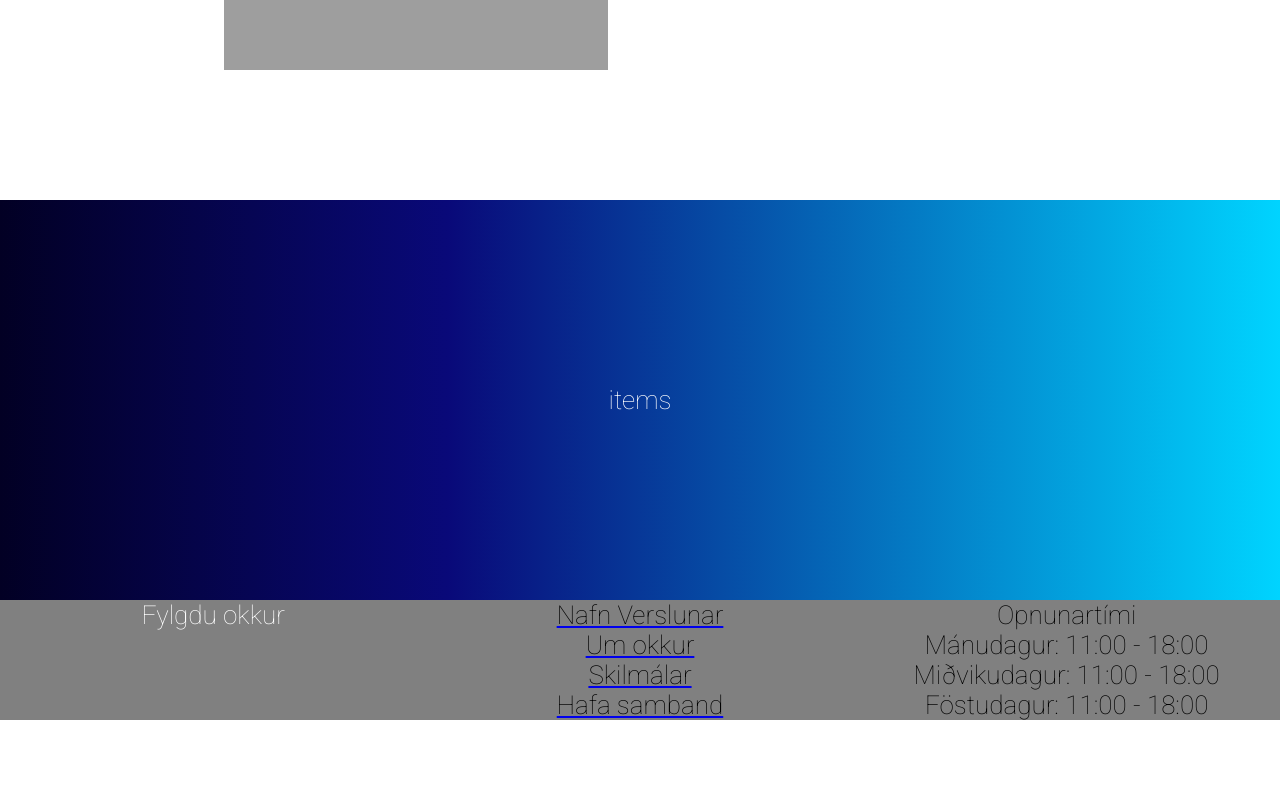
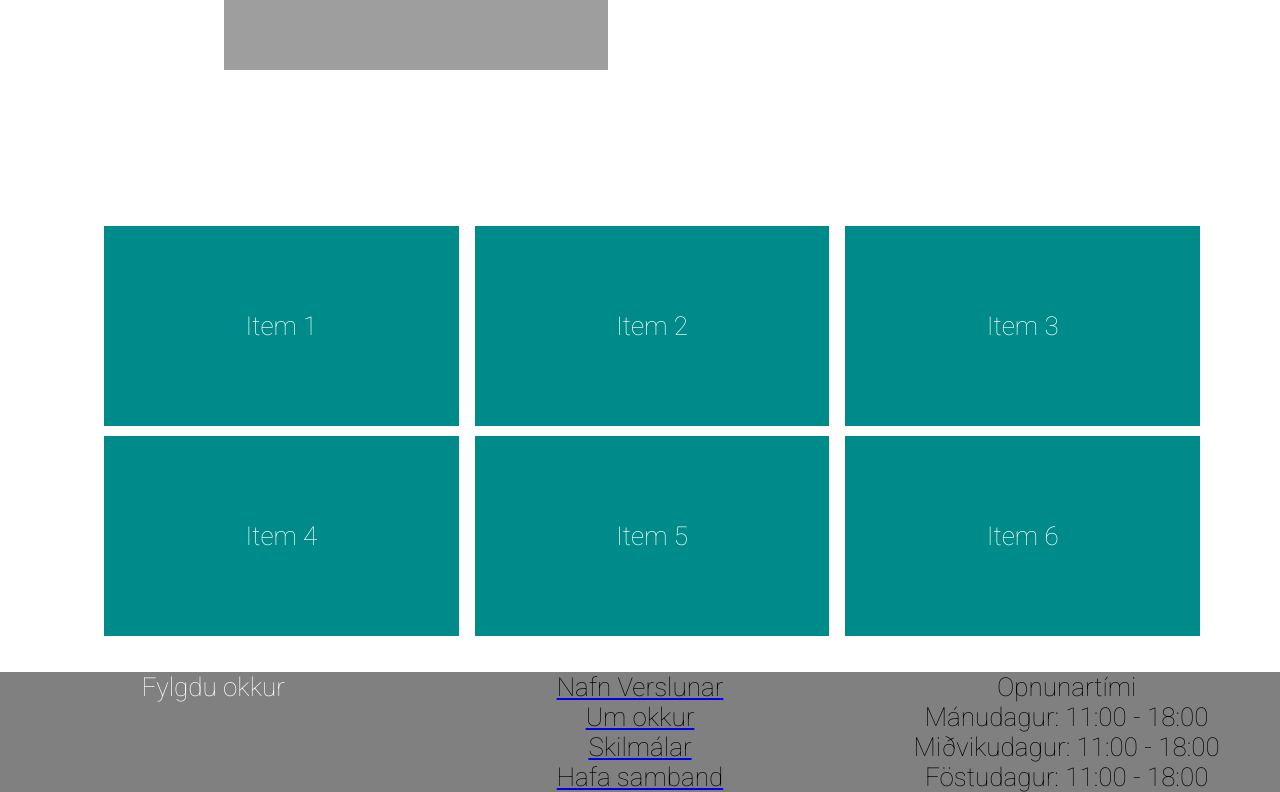
Before and after one commit to birkirfreyrg/My-Website, a React (Create React App) app: page / in a window 1280 px wide. Shown: the part 692-1484 px from the top of the page. Before the commit the page ends 1412 px from the top, so only its background shows below. Built offline with nearby package versions, Linux system fonts and the light colour scheme; grey boxes are pictures that could not be loaded.

Commit message:
Fixed the nav bar, Added Item List and item boxes.

```diff
--- a/src/App.css
+++ b/src/App.css
@@ -22,6 +22,10 @@ p {
   margin: 0;
 }
 
+li {
+  padding: auto;
+}
+
 button {
   font-family: 'Roboto', sans-serif;
   background-color: black;
--- a/src/App.tsx
+++ b/src/App.tsx
@@ -6,12 +6,15 @@ import Header from './components/Header';
 import Footer from './components/Footer';
 
 function App() {
+
+  const items = ['Item 1', 'Item 2', 'Item 3', 'Item 4', 'Item 5', 'Item 6'];
+
   return (
     <div className="App">
       <header className="App-header">
         <Header/>
         <FrontPageBanner />
-        <ListItemsPage />
+        <ListItemsPage items={items}/>
         <Footer />
       </header>
     </div>
--- a/src/components/ListItemsPage.tsx
+++ b/src/components/ListItemsPage.tsx
@@ -2,13 +2,18 @@ import React from 'react';
 import '../styles/ListItemsPage.css'
 
 
-function ListItemsPage() {
+interface Props {
+  items: string[];
+}
+
+function ListItemsPage({ items }: Props) {
   return (
     <div className="list-items-container">
-        <div className='list-items'>
-            items
-        </div>
-
+          <ul className='item-list'>
+            {items.map((item, index) => (
+            <li key={index}>{item}</li>
+            ))}
+          </ul>
     </div>
   );
 }
--- a/src/styles/ListItemsPage.css
+++ b/src/styles/ListItemsPage.css
@@ -1,10 +1,29 @@
 .list-items-container {
     min-height: 50vh;
-    background: linear-gradient(90deg, rgba(2,0,36,1) 0%, rgba(9,9,121,1) 35%, rgba(0,212,255,1) 100%);
     display: flex;
-    flex-direction: column;
-    align-items: center;
-    justify-content: center;
+    justify-content: space-between;
     color: white;
     width: 100%;
   }
+
+  .item-list {
+    list-style: none;
+    display: flex;
+    flex-wrap: wrap;
+    margin-left: 5%;
+    margin-right: 5%;
+    justify-content: space-between;
+    width: 100%;
+  }
+
+
+  .item-list li {
+    height: 200px;
+    display: flex;
+    align-items: center;
+    justify-content: center;
+    flex-basis: calc(33.33% - 16px);
+    margin-bottom: 10px;
+    margin-right: 16px;
+    background-color:darkcyan;
+  }
--- a/src/styles/NavBar.css
+++ b/src/styles/NavBar.css
@@ -2,8 +2,8 @@
     display: flex;
     align-items: center;
     justify-content: space-between;
-    background-color: #007bff;
     color: #ffffff;
+    font-weight: 900;
   }
 
   .nav-links {
@@ -20,11 +20,11 @@
   .nav-link a {
     display: block;
     padding: 8px;
-    color: #ffffff;
+    color: black;
     text-decoration: none;
     transition: background-color 0.2s ease-in-out;
   }
 
   .nav-link a:hover {
-    background-color: #0062cc;
+    color: blue;
   }
```
